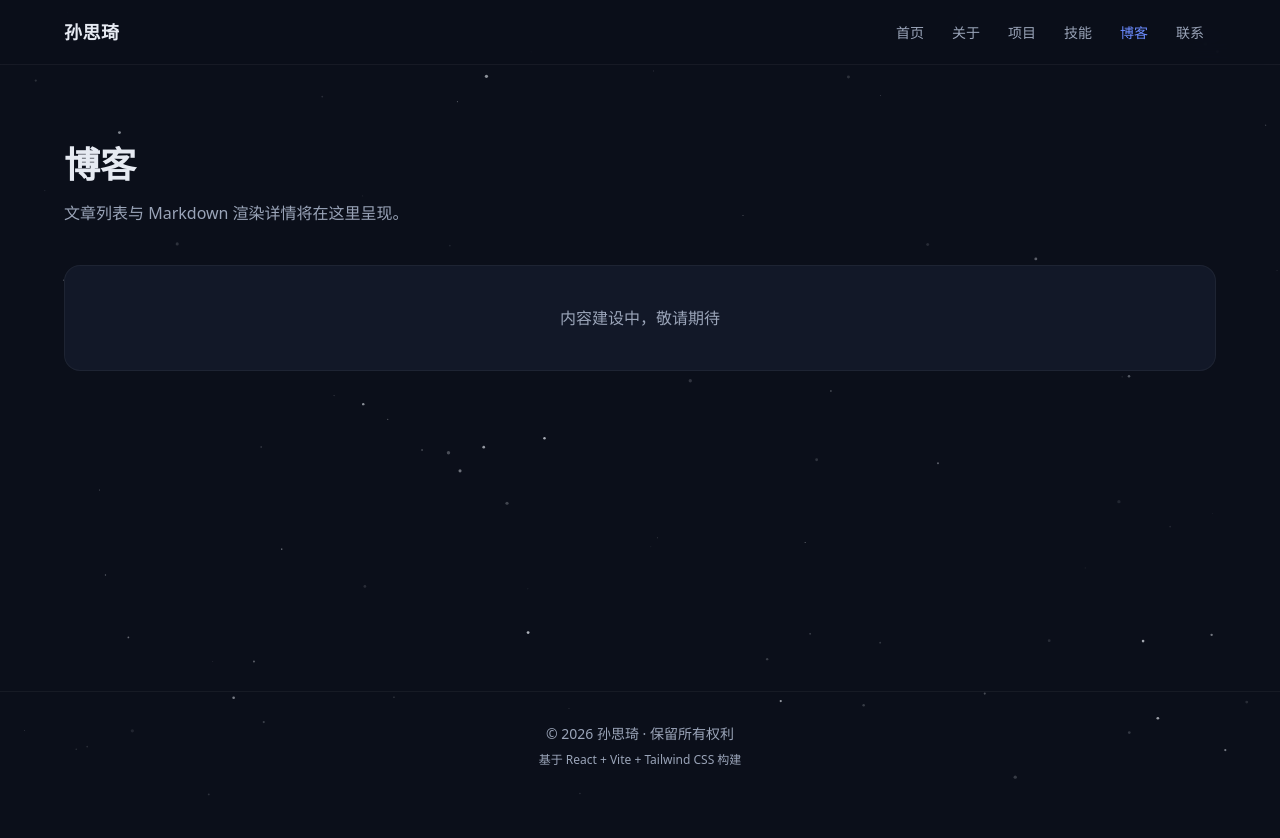
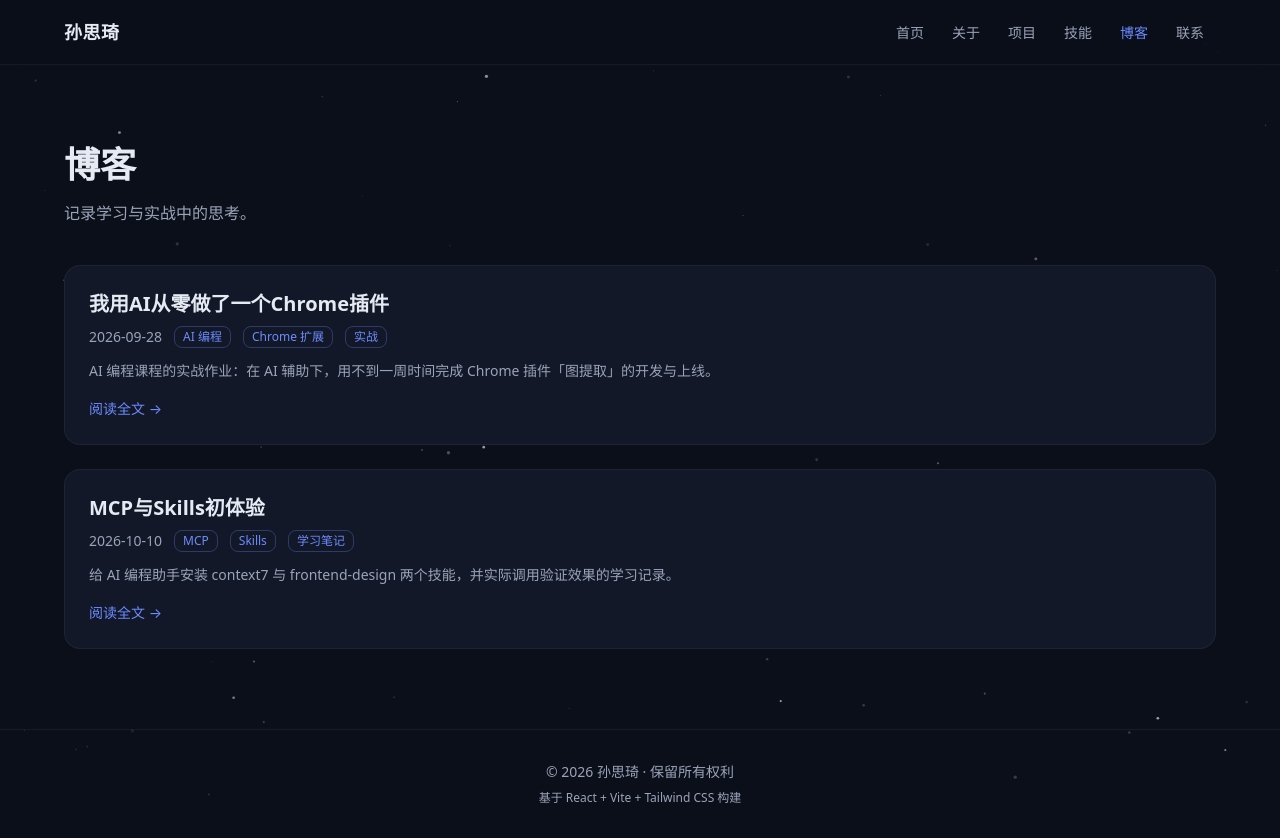
Before and after one commit to SunSiqi1108/myshow, a React (Vite) app: page /blog in a window 1280 px wide. Before the commit the page ends 800 px from the top, so only its background shows below. Built offline with nearby package versions, Linux system fonts and the light colour scheme.

Commit message:
新增博客列表与详情页

```diff
--- a/package.json
+++ b/package.json
@@ -11,6 +11,7 @@
   "dependencies": {
     "react": "^18.3.1",
     "react-dom": "^18.3.1",
+    "react-markdown": "^10.1.0",
     "react-router-dom": "^6.30.0"
   },
   "devDependencies": {
--- a/src/App.tsx
+++ b/src/App.tsx
@@ -7,6 +7,7 @@ import About from './pages/About'
 import Projects from './pages/Projects'
 import Skills from './pages/Skills'
 import Blog from './pages/Blog'
+import PostDetail from './pages/PostDetail'
 import Contact from './pages/Contact'
 
 // 前台路由：星空背景 + 导航 + 页面 + 页脚的整体布局
@@ -22,6 +23,7 @@ export default function App() {
           <Route path="/projects" element={<Projects />} />
           <Route path="/skills" element={<Skills />} />
           <Route path="/blog" element={<Blog />} />
+          <Route path="/blog/:id" element={<PostDetail />} />
           <Route path="/contact" element={<Contact />} />
         </Routes>
       </main>
--- /dev/null
+++ b/src/api/posts.ts
@@ -0,0 +1,86 @@
+// 博客文章 API：localStorage 读写，首次启动写入默认文章
+import { readJSON, writeJSON } from './storage'
+import type { Post } from '../types'
+
+const KEY = 'posts'
+
+// 预置文章（Markdown 正文）
+const DEFAULT_POSTS: Post[] = [
+  {
+    id: 'ai-chrome-extension',
+    title: '我用AI从零做了一个Chrome插件',
+    excerpt:
+      'AI 编程课程的实战作业：在 AI 辅助下，用不到一周时间完成 Chrome 插件「图提取」的开发与上线。',
+    tags: ['AI 编程', 'Chrome 扩展', '实战'],
+    date: '2026-09-28',
+    content: `## 缘起
+
+这学期修了 AI 编程课程，期末作业是独立做一个真实可用的作品。我选择了做一款 Chrome 插件——「图提取 ImageGrab」，用来在电商详情页一键提取并批量下载商品图片。
+
+## 开发过程
+
+我几乎没有手写插件的经验，整个过程都是和 AI 结对完成的：
+
+- **需求拆解**：先让 AI 帮我梳理 Manifest V3 的核心概念，明确 content script 与 popup 的分工；
+- **界面搭建**：popup 用 React + TypeScript 实现，AI 生成初版后我再逐行调整；
+- **图片提取**：通过 content script 扫描页面图片节点，过滤尺寸过小的图标，按清晰度排序；
+- **批量下载**：调用 chrome.downloads API 逐张保存，并处理重名与失败重试。
+
+## 部署上线
+
+最后用 GitHub Pages 托管了介绍页，插件也打包发布。第一次体验从想法到上线的完整闭环，只花了不到一周。
+
+## 心得
+
+AI 并没有替我"自动完成"，而是把查文档、写样板代码的时间压缩到最低，让我能把精力放在产品逻辑和细节打磨上。这种"AI 辅助实战"的方式，我会一直用下去。`,
+  },
+  {
+    id: 'mcp-skills-first-try',
+    title: 'MCP与Skills初体验',
+    excerpt:
+      '给 AI 编程助手安装 context7 与 frontend-design 两个技能，并实际调用验证效果的学习记录。',
+    tags: ['MCP', 'Skills', '学习笔记'],
+    date: '2026-10-10',
+    content: `## 什么是 MCP 和 Skills
+
+最近研究了一个新玩法：通过 MCP（Model Context Protocol）给 AI 编程助手"装技能"。简单说，MCP 是一套让 AI 连接外部工具和数据源的协议，而 Skills 则是把特定领域知识打包成可调用的能力模块。
+
+## 安装 context7
+
+我装的第一个是 context7。它能把各种框架、库的官方文档实时喂给 AI。配置很简单，在配置文件里加一段 server 声明即可。装好之后问 AI 一个 React 问题，它会先调用 context7 拉取最新文档再回答，明显感觉答案更准、更新。
+
+## 安装 frontend-design
+
+第二个是 frontend-design 技能，专注前端视觉规范。调用后它会输出设计 token、配色、圆角、间距等建议，并能直接变成可落地的 Tailwind 类名，对我这种"能写代码但审美一般"的人非常友好。
+
+## 一点思考
+
+MCP + Skills 的组合让 AI 从"通用问答"变成"可扩展的工作台"。以后遇到新领域，第一反应可能不是搜教程，而是先找个对应的技能装上。这个趋势值得持续关注。`,
+  },
+]
+
+/**
+ * 读取文章列表；首次访问时把默认文章写入 localStorage
+ */
+export function getPosts(): Post[] {
+  const existing = readJSON<Post[] | null>(KEY, null)
+  if (existing === null) {
+    writeJSON(KEY, DEFAULT_POSTS)
+    return DEFAULT_POSTS
+  }
+  return existing
+}
+
+/**
+ * 按 id 读取单篇文章
+ */
+export function getPost(id: string): Post | undefined {
+  return getPosts().find((p) => p.id === id)
+}
+
+/**
+ * 全量保存文章列表（后台增删改后调用）
+ */
+export function savePosts(list: Post[]): void {
+  writeJSON(KEY, list)
+}
--- a/src/index.css
+++ b/src/index.css
@@ -27,3 +27,36 @@ body {
 .transition-fast {
   transition: all 0.2s ease;
 }
+
+/* 博客 Markdown 正文排版（颜色全部使用全局主题变量） */
+.markdown-body h2 {
+  margin: 2rem 0 0.75rem;
+  font-size: 1.25rem;
+  font-weight: 600;
+  color: var(--color-ink);
+}
+.markdown-body p {
+  margin: 0.75rem 0;
+  line-height: 1.9;
+  color: var(--color-muted);
+}
+.markdown-body ul {
+  margin: 0.75rem 0;
+  padding-left: 1.5rem;
+  list-style: disc;
+  line-height: 1.9;
+  color: var(--color-muted);
+}
+.markdown-body li {
+  margin: 0.25rem 0;
+}
+.markdown-body strong {
+  font-weight: 600;
+  color: var(--color-ink);
+}
+.markdown-body code {
+  padding: 0.1rem 0.4rem;
+  border-radius: 0.375rem;
+  background: rgba(255, 255, 255, 0.08);
+  font-size: 0.875em;
+}
--- a/src/pages/Blog.tsx
+++ b/src/pages/Blog.tsx
@@ -1,6 +1,51 @@
-import PageShell from '../components/PageShell'
+import { useMemo } from 'react'
+import { Link } from 'react-router-dom'
+import { getPosts } from '../api/posts'
 
-// 博客页占位：后续实现文章列表 + Markdown 详情（FR-06）
+// 博客列表页：文章卡片（标题 + 日期 + 标签 + 摘要）
 export default function Blog() {
-  return <PageShell title="博客" desc="文章列表与 Markdown 渲染详情将在这里呈现。" />
+  // 首次访问会写入默认文章，之后直接读 localStorage
+  const posts = useMemo(() => getPosts(), [])
+
+  return (
+    <div className="mx-auto max-w-site px-4 py-16 sm:px-6 sm:py-20">
+      <h1 className="text-3xl font-bold sm:text-4xl">博客</h1>
+      <p className="mt-4 text-muted">记录学习与实战中的思考。</p>
+
+      <div className="mt-10 space-y-6">
+        {posts.map((post) => (
+          <article
+            key={post.id}
+            className="transition-fast rounded-2xl border border-white/5 bg-card p-6 hover:-translate-y-1 hover:border-accent/30 hover:shadow-lg"
+          >
+            <Link to={`/blog/${post.id}`} className="block">
+              <h2 className="transition-fast text-xl font-semibold hover:text-accent">
+                {post.title}
+              </h2>
+            </Link>
+            <div className="mt-2 flex flex-wrap items-center gap-3 text-sm text-muted">
+              <time>{post.date}</time>
+              {post.tags.map((tag) => (
+                <span
+                  key={tag}
+                  className="rounded-lg border border-accent/30 px-2 py-0.5 text-xs text-accent"
+                >
+                  {tag}
+                </span>
+              ))}
+            </div>
+            <p className="mt-3 text-sm leading-relaxed text-muted">
+              {post.excerpt}
+            </p>
+            <Link
+              to={`/blog/${post.id}`}
+              className="transition-fast mt-4 inline-block text-sm text-accent hover:underline"
+            >
+              阅读全文 →
+            </Link>
+          </article>
+        ))}
+      </div>
+    </div>
+  )
 }
--- /dev/null
+++ b/src/pages/PostDetail.tsx
@@ -0,0 +1,55 @@
+import { Link, useParams } from 'react-router-dom'
+import ReactMarkdown from 'react-markdown'
+import { getPost } from '../api/posts'
+
+// 博客详情页：按 id 渲染 Markdown 正文
+export default function PostDetail() {
+  const { id } = useParams<{ id: string }>()
+  const post = id ? getPost(id) : undefined
+
+  // 文章不存在时的兜底提示
+  if (!post) {
+    return (
+      <div className="mx-auto max-w-site px-4 py-20 text-center sm:px-6">
+        <p className="text-muted">文章不存在或已被删除。</p>
+        <Link
+          to="/blog"
+          className="transition-fast mt-6 inline-block text-accent hover:underline"
+        >
+          ← 返回博客列表
+        </Link>
+      </div>
+    )
+  }
+
+  return (
+    <article className="mx-auto max-w-3xl px-4 py-16 sm:px-6 sm:py-20">
+      <Link
+        to="/blog"
+        className="transition-fast text-sm text-muted hover:text-accent"
+      >
+        ← 返回博客列表
+      </Link>
+
+      <h1 className="mt-6 text-3xl font-bold leading-snug sm:text-4xl">
+        {post.title}
+      </h1>
+      <div className="mt-4 flex flex-wrap items-center gap-3 text-sm text-muted">
+        <time>{post.date}</time>
+        {post.tags.map((tag) => (
+          <span
+            key={tag}
+            className="rounded-lg border border-accent/30 px-2 py-0.5 text-xs text-accent"
+          >
+            {tag}
+          </span>
+        ))}
+      </div>
+
+      {/* Markdown 正文：排版样式见 index.css 的 .markdown-body */}
+      <div className="markdown-body mt-10">
+        <ReactMarkdown>{post.content}</ReactMarkdown>
+      </div>
+    </article>
+  )
+}
```
Also changed, not shown: 1 other file (tests, documents, lock files or other folders).
